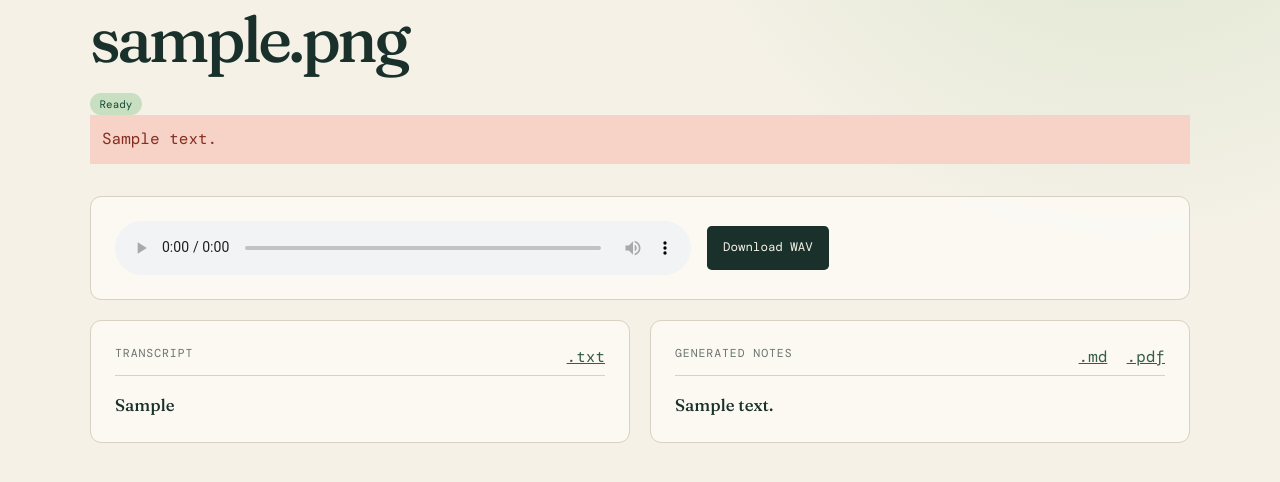
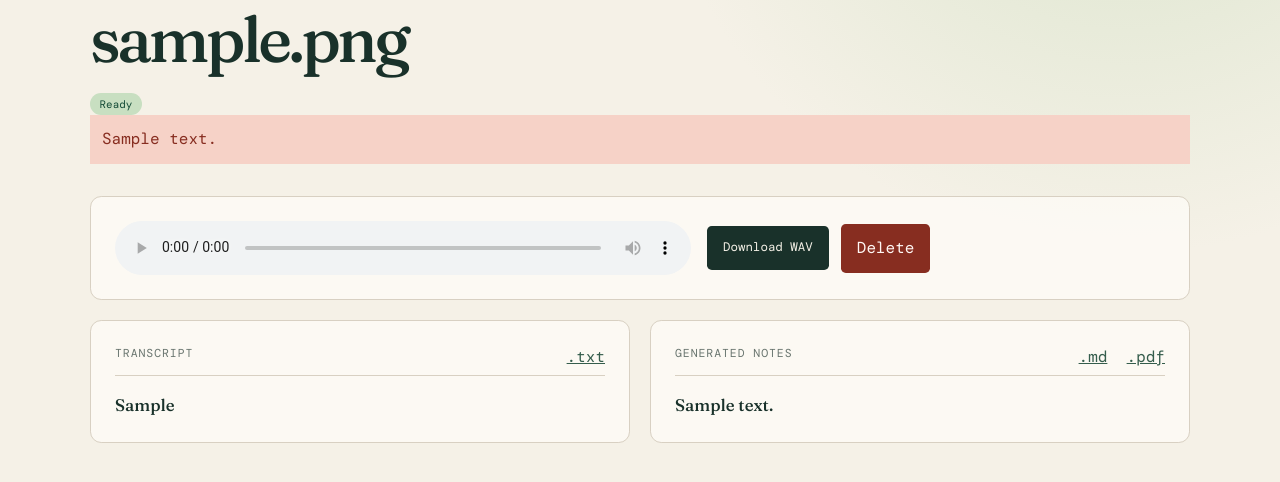
Before and after one commit to ashtonvati/memo, a Flask app: page /recordings/1 in a window 1280 px wide. Shown: the part 226-708 px from the top of the page. Run offline with Flask 3, Linux system fonts and the light colour scheme; the visitor is signed in with stand-in values (Sample User, id 1); tables that the repository leaves empty hold one stand-in row (values such as "Sample post").

Commit message:
Add recording delete actions

```diff
--- a/backend/src/moment_backend/app.py
+++ b/backend/src/moment_backend/app.py
@@ -2,8 +2,8 @@ from __future__ import annotations
 
 import io
 import secrets
+from pathlib import Path
 from xml.sax.saxutils import escape
-from pathlib import Path
 
 from flask import Flask, abort, current_app, flash, redirect, render_template, request, send_file, send_from_directory, session, url_for
 from reportlab.lib.pagesizes import A4
@@ -118,6 +118,22 @@ def create_app(config: Config | None = None) -> Flask:
             mimetype="application/pdf"
         )
 
+    @app.post("/recordings/<recording_id>/delete")
+    @login_required
+    def delete_recording(recording_id: str):
+        _verify_csrf()
+        session_factory = current_app.config["moment_session_factory"]
+        with session_factory() as database:
+            recording = database.get(Recording, recording_id)
+            if recording is None:
+                abort(404)
+            audio_path = config.audio_dir / recording.audio_path
+            if recording.audio_path and audio_path.is_file():
+                audio_path.unlink()
+            database.delete(recording)
+            database.commit()
+        return redirect(url_for("index"))
+
     @app.post("/api/v1/recordings")
     @device_token_required
     def upload_recording():
--- a/backend/src/moment_backend/static/app.css
+++ b/backend/src/moment_backend/static/app.css
@@ -6,9 +6,15 @@ body { margin: 0; min-height: 100vh; color: var(--ink); background: radial-gradi
 .site-header, main { width: min(1100px, calc(100% - 3rem)); margin: auto; }
 .site-header { height: 6rem; display: flex; align-items: center; justify-content: space-between; }
 .brand { color: var(--ink); text-decoration: none; font: 600 2rem Fraunces, serif; }.brand span { color: var(--clay); }
-button, .player-card a { font: inherit; background: var(--ink); color: var(--paper); border: 0; border-radius: .3rem; padding: .75rem 1rem; cursor: pointer; }.quiet { padding: .45rem .7rem; background: transparent; color: var(--ink); border: 1px solid var(--line); }
+button, .player-card a { font: inherit; background: var(--ink); color: var(--paper); border: 0; border-radius: .3rem; padding: .75rem 1rem; cursor: pointer; }
+.recording-link { display: block; color: inherit; text-decoration: none; flex: 1; }
+.recording-actions { display: flex; flex-wrap: wrap; gap: .75rem; align-items: center; }
+.archive-actions { justify-content: flex-end; align-items: flex-start; }
+.recording-actions form { margin: 0; }
+.danger { background: #872d20; color: #fff7f4; }
+.quiet { padding: .45rem .7rem; background: transparent; color: var(--ink); border: 1px solid var(--line); }
 h1, h2, p { margin-top: 0; } h1, h2 { font-family: Fraunces, serif; font-weight: 500; line-height: 1.1; }.intro { margin: 5rem 0 3rem; max-width: 45rem; }.intro h1, .detail-head h1, .login-card h1 { font-size: clamp(2.5rem, 7vw, 5.8rem); letter-spacing: -.055em; margin-bottom: 1rem; }
-.eyebrow, .date { color: var(--muted); font-size: .72rem; letter-spacing: .08em; }.recording-list { border-top: 1px solid var(--line); }.recording-row { display: flex; justify-content: space-between; gap: 2rem; padding: 1.5rem 0; border-bottom: 1px solid var(--line); color: inherit; text-decoration: none; transition: padding .2s; }.recording-row:hover { padding-left: .75rem; background: #ffffff55; }.recording-row h2 { font-size: 1.4rem; margin-bottom: .4rem; }.preview { margin: 0; color: var(--muted); max-width: 43rem; font-size: .85rem; }
+.eyebrow, .date { color: var(--muted); font-size: .72rem; letter-spacing: .08em; }.recording-list { border-top: 1px solid var(--line); }.recording-row { display: flex; justify-content: space-between; gap: 2rem; padding: 1.5rem 0; border-bottom: 1px solid var(--line); transition: padding .2s; }.recording-row:hover { padding-left: .75rem; background: #ffffff55; }.recording-row h2 { font-size: 1.4rem; margin-bottom: .4rem; }.preview { margin: 0; color: var(--muted); max-width: 43rem; font-size: .85rem; }
 .status { height: fit-content; border-radius: 999px; padding: .25rem .6rem; font-size: .68rem; white-space: nowrap; }.status-completed { color: #134b36; background: #c8dfc1; }.status-failed { color: #872d20; background: #f6d2c7; }.status-queued, .status-transcribing, .status-generating_notes { color: #765413; background: #f1df9c; }
 .back { display: inline-block; margin-top: 3rem; color: var(--leaf); }.detail-head { margin: 2rem 0; }.detail-head h1 { font-size: clamp(2.4rem, 5vw, 4.5rem); }.player-card, .content-card, .login-card, .empty-state { background: #fffdf8b8; border: 1px solid var(--line); border-radius: .7rem; padding: 1.5rem; }.player-card { display: flex; align-items: center; gap: 1rem; }.player-card audio { width: min(100%, 36rem); }.player-card a { text-decoration: none; font-size: .78rem; }.detail-grid { display: grid; grid-template-columns: 1fr 1fr; gap: 1.25rem; margin: 1.25rem 0 4rem; }.section-title { display: flex; justify-content: space-between; align-items: flex-start; border-bottom: 1px solid var(--line); margin-bottom: 1rem; }.section-title a { color: var(--leaf); margin-left: .6rem; }.prose { white-space: pre-wrap; font-family: Fraunces, serif; font-size: 1.05rem; }.login-card { width: min(100%, 34rem); margin: 10vh auto; }.login-form { display: grid; gap: 1rem; }.login-form label { display: grid; gap: .4rem; }.login-form input { padding: .8rem; border: 1px solid var(--line); border-radius: .3rem; font: inherit; }.message { padding: .75rem; background: #f6d2c7; color: #872d20; }.empty-state { margin: 3rem 0; }
-@media (max-width: 700px) { .site-header, main { width: min(100% - 2rem, 1100px); }.intro { margin-top: 2.5rem; }.recording-row, .player-card { align-items: flex-start; flex-direction: column; gap: .8rem; }.detail-grid { grid-template-columns: 1fr; }.player-card audio { width: 100%; } }
+@media (max-width: 700px) { .site-header, main { width: min(100% - 2rem, 1100px); }.intro { margin-top: 2.5rem; }.recording-row, .player-card { align-items: flex-start; flex-direction: column; gap: .8rem; }.detail-grid { grid-template-columns: 1fr; }.player-card audio { width: 100%; }.archive-actions { width: 100%; justify-content: space-between; } }
--- a/backend/src/moment_backend/templates/recording.html
+++ b/backend/src/moment_backend/templates/recording.html
@@ -10,7 +10,13 @@
 </section>
 <section class="player-card">
     <audio controls preload="metadata" src="{{ url_for('recording_audio', recording_id=recording.id) }}"></audio>
-    <a href="{{ url_for('recording_audio', recording_id=recording.id) }}" download>Download WAV</a>
+    <div class="recording-actions">
+        <a href="{{ url_for('recording_audio', recording_id=recording.id) }}" download>Download WAV</a>
+        <form action="{{ url_for('delete_recording', recording_id=recording.id) }}" method="post" onsubmit="return confirm('Delete this recording and its note?');">
+            <input type="hidden" name="csrf_token" value="{{ session.csrf_token }}">
+            <button class="danger" type="submit">Delete</button>
+        </form>
+    </div>
 </section>
 <div class="detail-grid">
     <section class="content-card">
```
Also changed, not shown: backend/src/moment_backend/templates/index.html (+12 -4 lines), backend/tests/test_dashboard.py (+14 -0 lines).
